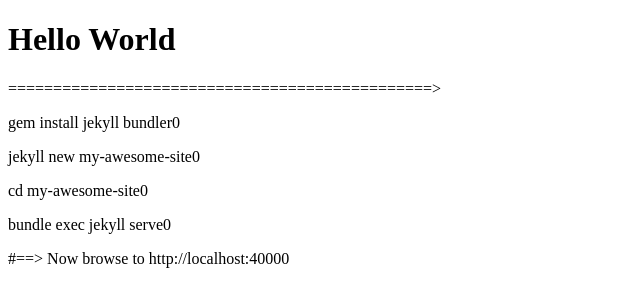
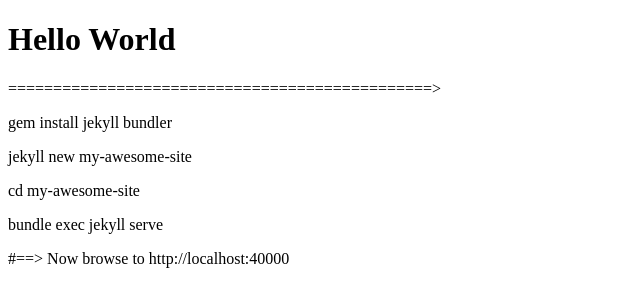
Before and after one commit to MinXu/MinXu.github.io, a plain HTML site: page index.html in a window 1280 px wide. Shown: the top 281 px of the page, 0-640 px from the left. Drawn offline with Linux system fonts and the light colour scheme.

Commit message:
Update index.html

```diff
--- a/index.html
+++ b/index.html
@@ -4,10 +4,10 @@
 <h1>Hello World</h1>
 
 <p>===============================================></p>
-<p>gem install jekyll bundler0</p>
-<p>jekyll new my-awesome-site0</p>
-<p>cd my-awesome-site0</p>
-<p>bundle exec jekyll serve0</p>
+<p>gem install jekyll bundler</p>
+<p>jekyll new my-awesome-site</p>
+<p>cd my-awesome-site</p>
+<p>bundle exec jekyll serve</p>
 <p>#==> Now browse to http://localhost:40000</p>
 
 
```
